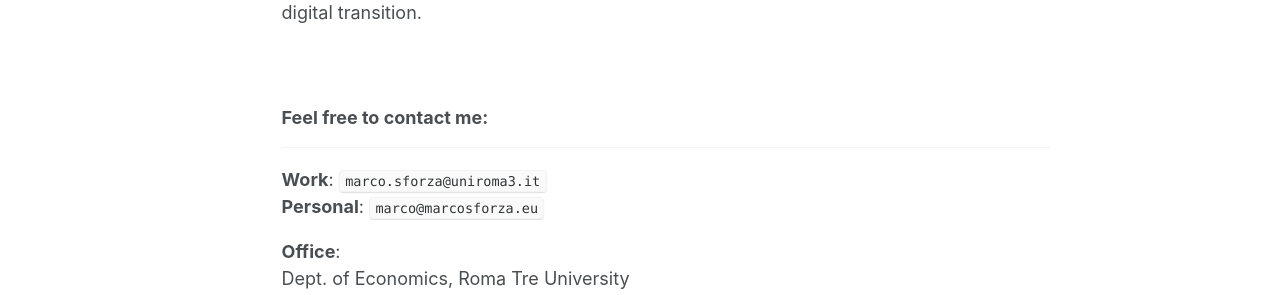
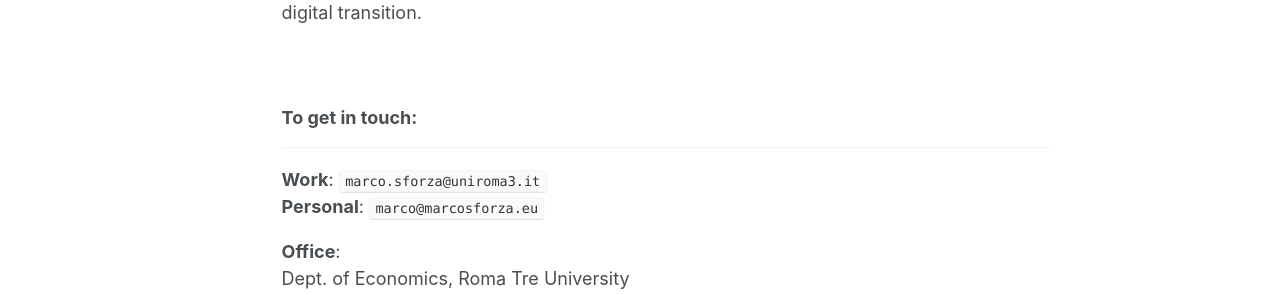
Before and after one commit to marcosforza/marcosforza.github.io, a Jekyll site: the page built from _pages/about.md, in a window 1280 px wide and 985 px high. Shown: the part 567-862 px from the top of the window. Built offline with Jekyll 4.4.1, drawn with Linux system fonts in a browser that asks for light colours; a style sheet for code colours, icons or effects is not loaded.

Commit message:
Update about.md

```diff
--- a/_pages/about.md
+++ b/_pages/about.md
@@ -20,7 +20,7 @@ Currently, I'm working on the research project "<b>Policies for Transition: Impa
 
 <br>
 
-### Feel free to contact me:
+### To get in touch:
 ------
 
 <b>Work</b>: <code>marco.sforza@uniroma3.it</code><br>
```
